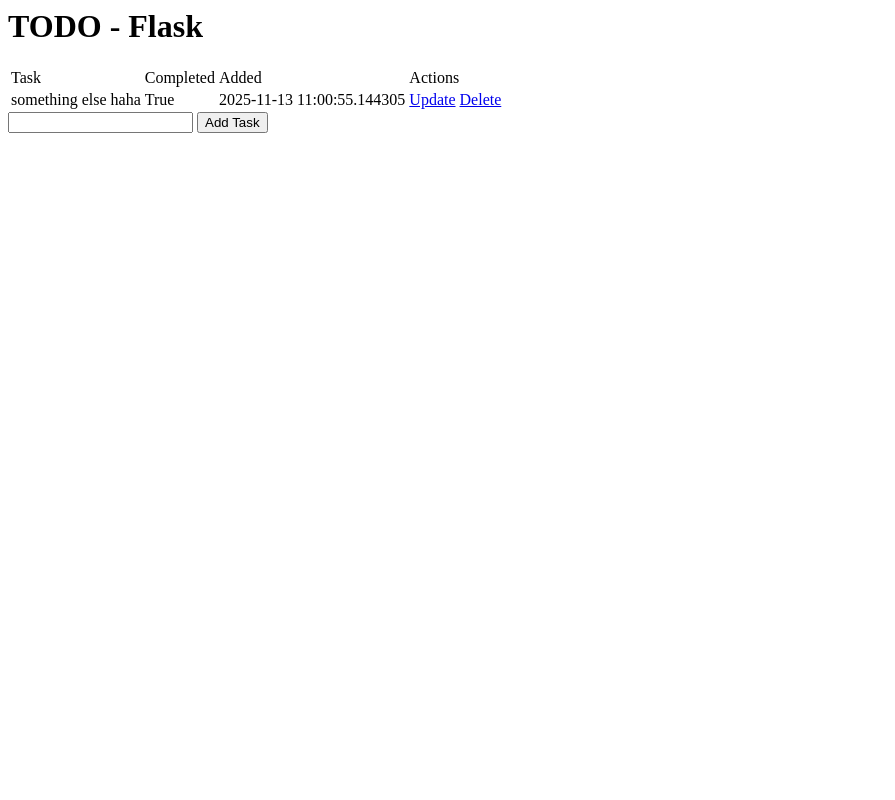
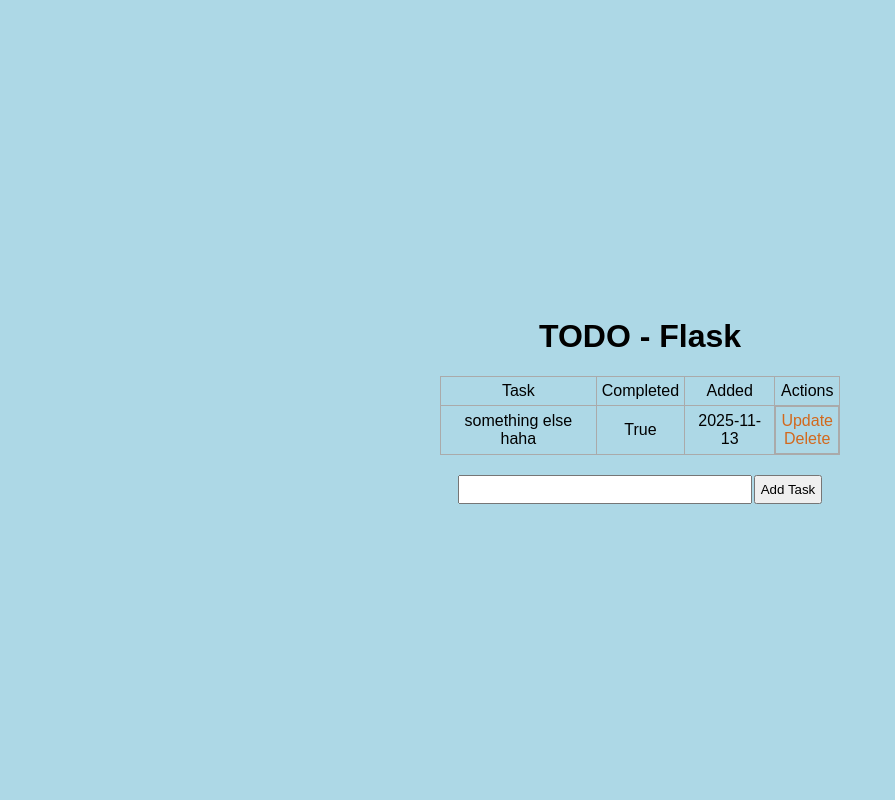
Before and after one commit to Cauanz/TODO-list-Flask, a Flask app: page / in a window 1280 px wide. Shown: the whole page, without its empty margins (0-895 px from the left). Run offline with Flask 3, Linux system fonts and the light colour scheme; data comes from the database, SQL or seed files in the repository; both versions use the stored data as it was after the commit.

Commit message:
🚀 Project finished

```diff
--- a/app.py
+++ b/app.py
@@ -24,14 +24,13 @@ def index():
     tasks = Task.query.all()
     return render_template("index.html", tasks=tasks)
 
-# TODO - ADICIONAR OUTRAS ROTAS/MÉTODOS/FUNCIONALIDADES
-
 @app.route("/update/<int:id>", methods=['GET', 'POST'])
 def update(id):
   task = Task.query.get_or_404(id)
 
   if request.method == 'POST':
     task.content = request.form['content']
+    task.completed = 'completed' in request.form
 
     try:
       db.session.commit()
@@ -56,4 +55,5 @@ def delete(id):
     except:
       print('Something went wrong when trying to delete the task.')
 
-app.run(debug=True)
+if __name__ == "__main__":
+  app.run(debug=True)
--- a/static/css/style.css
+++ b/static/css/style.css
@@ -1,15 +1,28 @@
-body, html {
+body,
+html {
   margin: 0;
   font-family: sans-serif;
   background-color: lightblue;
+  display: flex;
+  justify-content: center;
+  align-items: center;
 }
 
 .content {
-    margin: 0 auto;
+  display: flex;
+  flex-direction: column;
+  justify-content: center;
+  height: 100vh;
   width: 400px;
 }
 
-table, td, th {
+.content h1 {
+  text-align: center;
+}
+
+table,
+td,
+th {
   border: 1px solid #aaa;
 }
 
@@ -27,8 +40,26 @@ td {
   padding: 5px;
 }
 
+.actions {
+  display: flex;
+  flex-direction: column;
+}
+
+.actions a {
+  text-decoration: none;
+  color: chocolate;
+}
+
 .form {
   margin-top: 20px;
+	display: flex;
+	justify-content: center;
+	gap: 2px;
+	align-items: center;
+}
+
+.form input {
+	padding: 5px;
 }
 
 #content {
--- a/templates/index.html
+++ b/templates/index.html
@@ -1,3 +1,4 @@
+{% extends 'base.html' %}
 
 {% block head %} <title>Home</title> {% endblock %}
 
@@ -21,8 +22,8 @@
       <tr>
         <td>{{ task.content }}</td>
         <td>{{ task.completed }}</td>
-        <td>{{ task.created_at }}</td>
-        <td>
+        <td>{{ task.created_at.date() }}</td>
+        <td class="actions">
           <a href="/update/{{ task.id }}">Update</a>
           <a href="/delete/{{ task.id }}">Delete</a>
         </td>
@@ -31,7 +32,7 @@
     </table>
     {% endif %}
 
-    <form action="/" method="post">
+    <form action="/" method="post" class="form">
       <input type="text" name="content" id="content">
       <input type="submit" value="Add Task">
     </form>
```
Also changed, not shown: templates/update.html (+9 -12 lines), instance/todo.db, 1 other file. Lines whose indentation alone changed are shown as unchanged.
